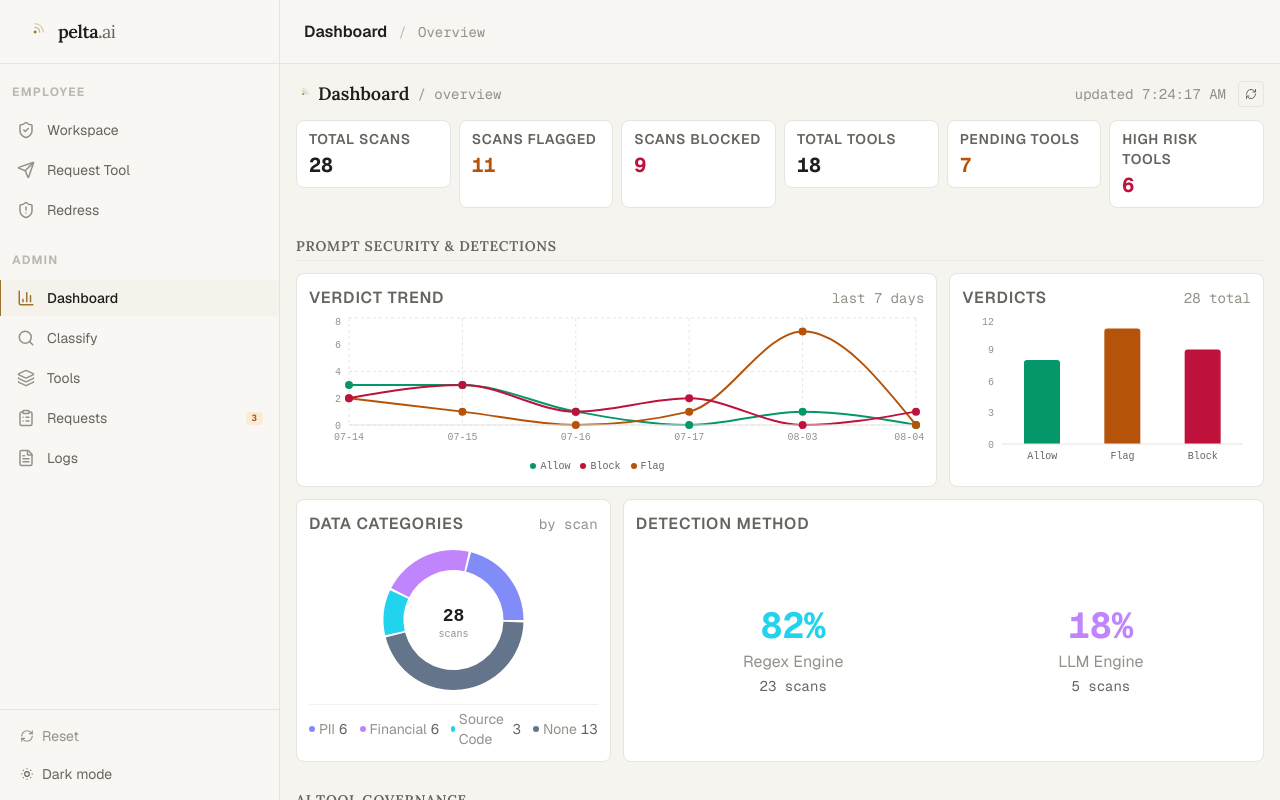
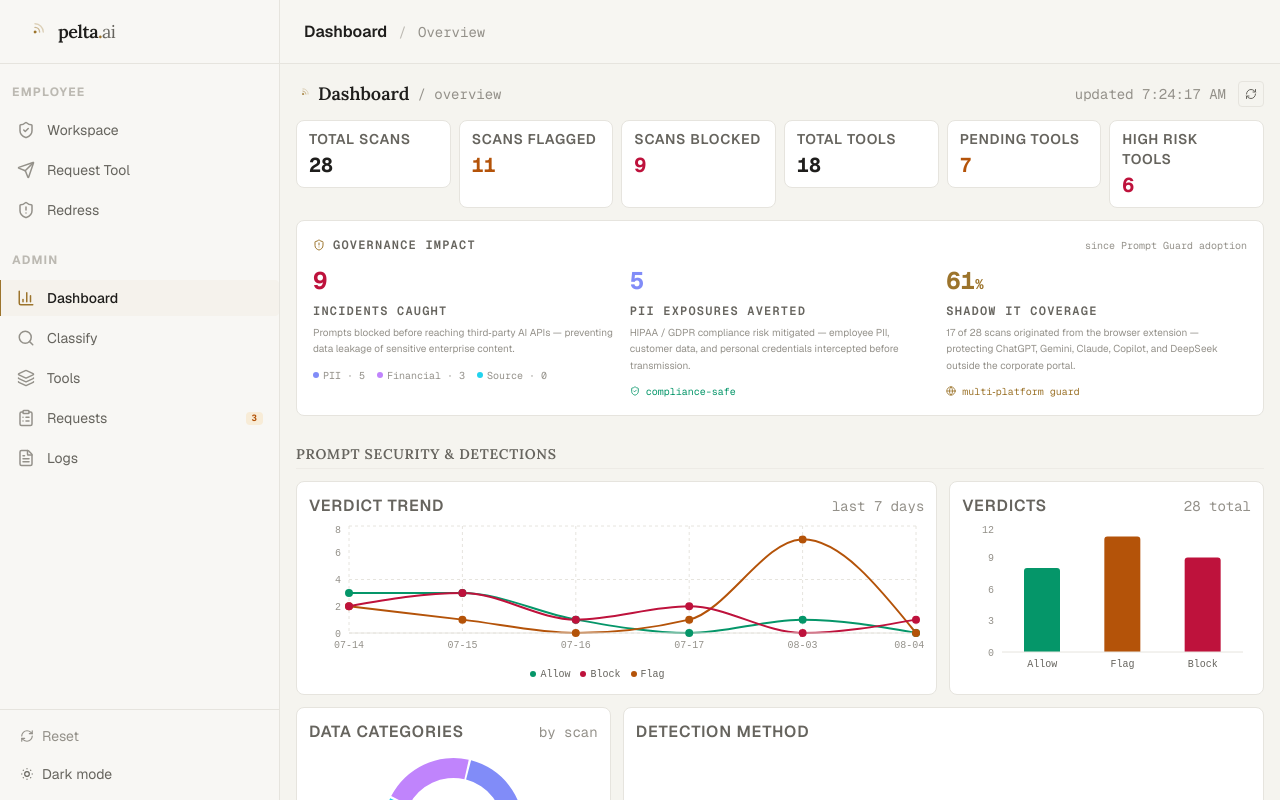
Before and after one commit to tanchinqian/pelta.ai, a Next.js app: page /admin/dashboard in a window 1280 px wide. Shown: the top 800 px of the page. Built offline with nearby package versions, Linux system fonts and the light colour scheme.

Commit message:
feat: add Governance Impact panel to dashboard — incidents caught, PII averted, shadow IT coverage from real log data

```diff
--- a/app/admin/dashboard/page.tsx
+++ b/app/admin/dashboard/page.tsx
@@ -6,7 +6,7 @@ import {
   PieChart, Pie,
   LineChart, Line, CartesianGrid, Legend,
 } from 'recharts';
-import { RefreshCw, ArrowUpDown, ArrowUp, ArrowDown, Clock, ChevronDown, ChevronUp } from 'lucide-react';
+import { RefreshCw, ArrowUpDown, ArrowUp, ArrowDown, Clock, ChevronDown, ChevronUp, ShieldAlert, ShieldCheck, Globe } from 'lucide-react';
 import Link from 'next/link';
 import RadarIcon from '@/components/RadarIcon';
 import { motion, animate } from 'framer-motion';
@@ -201,6 +201,14 @@ export default function DashboardPage() {
 
   const visibleLogs = [...logs].reverse().slice(0, 5);
 
+  /* ── Business impact derived data ─────────────────────── */
+  const blockedLogs = logs.filter((l) => l.verdict === 'block');
+  const piiBlocked = blockedLogs.filter((l) => l.dataCategory === 'PII').length;
+  const financialBlocked = blockedLogs.filter((l) => l.dataCategory === 'Financial').length;
+  const sourceBlocked = blockedLogs.filter((l) => l.dataCategory === 'Source Code').length;
+  const extensionScans = logs.filter((l) => l.source === 'extension').length;
+  const extensionPct = logs.length > 0 ? Math.round((extensionScans / logs.length) * 100) : 0;
+
   if (loading) {
     return (
       <div className="flex-1 flex flex-col items-center justify-center gap-4">
@@ -249,6 +257,79 @@ export default function DashboardPage() {
         <Link href="/admin/tools" className="block hover:opacity-80 transition-opacity"><StatCard label="Total Tools" value={tools.length} color="var(--text-primary)" /></Link>
         <Link href="/admin/requests" className="block hover:opacity-80 transition-opacity"><StatCard label="Pending Tools" value={tools.filter((t) => t.status === 'pending').length} color={RISK.medium} /></Link>
         <StatCard label="High Risk Tools" value={tools.filter((t) => t.riskTier === 'High').length} color={RISK.high} />
+      </motion.div>
+
+      {/* ── Governance Impact ──────────────────────────────────── */}
+      <motion.div
+        initial={{ opacity: 0, y: 10 }}
+        animate={{ opacity: 1, y: 0 }}
+        transition={{ delay: 0.15, duration: 0.3 }}
+        className="panel p-4 space-y-3"
+      >
+        <div className="flex items-center gap-2">
+          <ShieldAlert size={12} className="text-accent" />
+          <span className="text-xs font-mono uppercase tracking-widest text-text-secondary font-semibold">Governance Impact</span>
+          <span className="text-[10px] font-mono text-text-tertiary ml-auto">since Prompt Guard adoption</span>
+        </div>
+        <div className="grid grid-cols-3 gap-4">
+          <div className="space-y-1.5">
+            <div className="flex items-center gap-1.5">
+              <span className="text-2xl font-bold font-mono" style={{ color: 'var(--risk-high)' }}>
+                <AnimatedNumber value={blockedLogs.length} />
+              </span>
+            </div>
+            <p className="text-xs font-mono uppercase tracking-widest text-text-secondary font-semibold">Incidents Caught</p>
+            <p className="text-[10px] text-text-tertiary leading-relaxed">
+              Prompts blocked before reaching third‑party AI APIs — preventing data leakage of sensitive enterprise content.
+            </p>
+            <div className="flex items-center gap-3 text-[10px] font-mono text-text-tertiary pt-1">
+              <span className="flex items-center gap-1">
+                <span className="size-1.5 rounded-sm" style={{ background: 'var(--data-pii)' }} />
+                PII · {piiBlocked}
+              </span>
+              <span className="flex items-center gap-1">
+                <span className="size-1.5 rounded-sm" style={{ background: 'var(--data-financial)' }} />
+                Financial · {financialBlocked}
+              </span>
+              <span className="flex items-center gap-1">
+                <span className="size-1.5 rounded-sm" style={{ background: 'var(--data-source-code)' }} />
+                Source · {sourceBlocked}
+              </span>
+            </div>
+          </div>
+
+          <div className="space-y-1.5">
+            <div className="flex items-center gap-1.5">
+              <span className="text-2xl font-bold font-mono" style={{ color: 'var(--data-pii)' }}>
+                <AnimatedNumber value={piiBlocked} />
+              </span>
+            </div>
+            <p className="text-xs font-mono uppercase tracking-widest text-text-secondary font-semibold">PII Exposures Averted</p>
+            <p className="text-[10px] text-text-tertiary leading-relaxed">
+              HIPAA / GDPR compliance risk mitigated — employee PII, customer data, and personal credentials intercepted before transmission.
+            </p>
+            <div className="flex items-center gap-1.5 text-[10px] font-mono pt-1">
+              <ShieldCheck size={10} className="text-risk-low" />
+              <span className="text-risk-low">compliance-safe</span>
+            </div>
+          </div>
+
+          <div className="space-y-1.5">
+            <div className="flex items-center gap-1.5">
+              <span className="text-2xl font-bold font-mono" style={{ color: 'var(--accent)' }}>
+                {extensionPct}<span className="text-sm">%</span>
+              </span>
+            </div>
+            <p className="text-xs font-mono uppercase tracking-widest text-text-secondary font-semibold">Shadow IT Coverage</p>
+            <p className="text-[10px] text-text-tertiary leading-relaxed">
+              {extensionScans} of {logs.length} scans originated from the browser extension — protecting ChatGPT, Gemini, Claude, Copilot, and DeepSeek outside the corporate portal.
+            </p>
+            <div className="flex items-center gap-1.5 text-[10px] font-mono pt-1">
+              <Globe size={10} className="text-accent" />
+              <span className="text-accent">multi‑platform guard</span>
+            </div>
+          </div>
+        </div>
       </motion.div>
 
       {/* ── Section 1: Prompt Security ───────────────────────────────── */}
```
